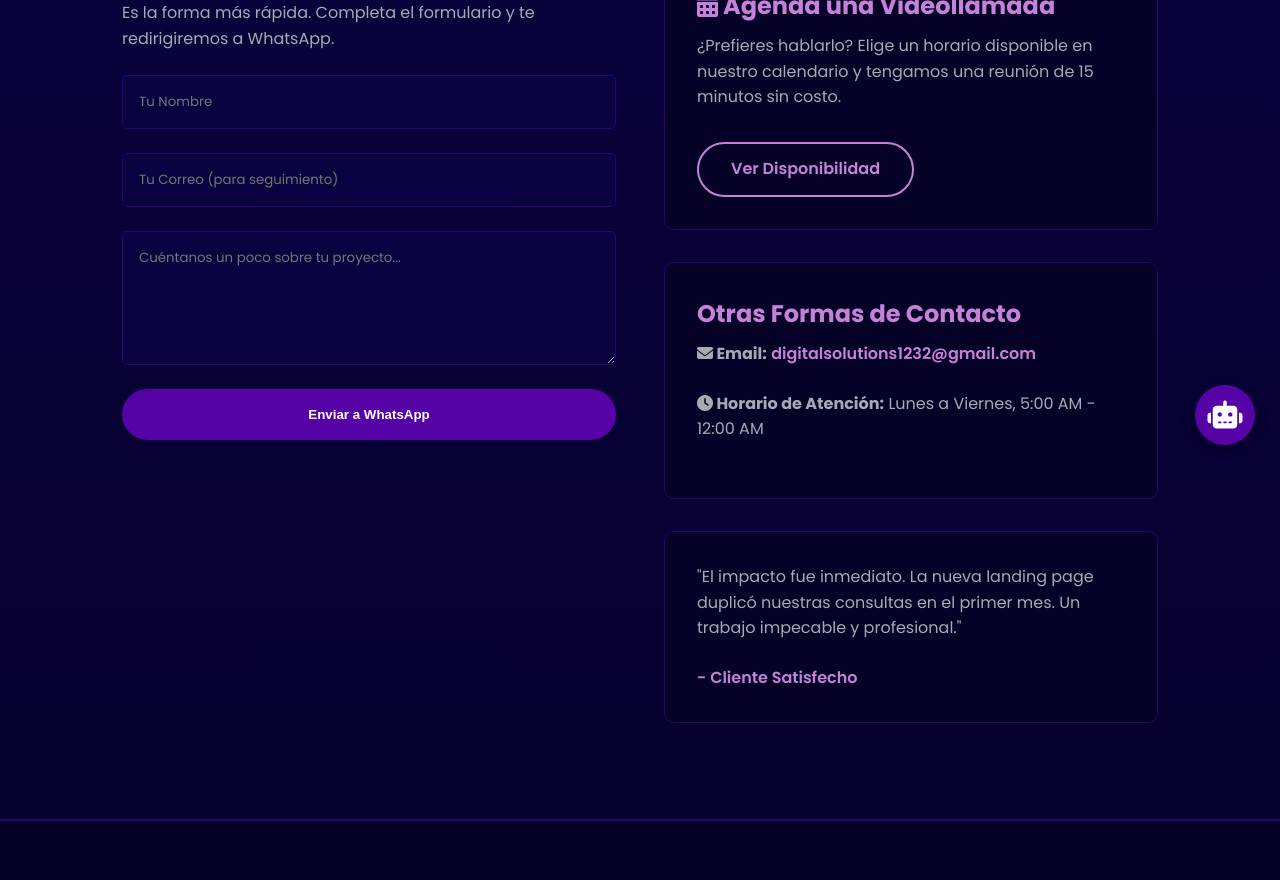
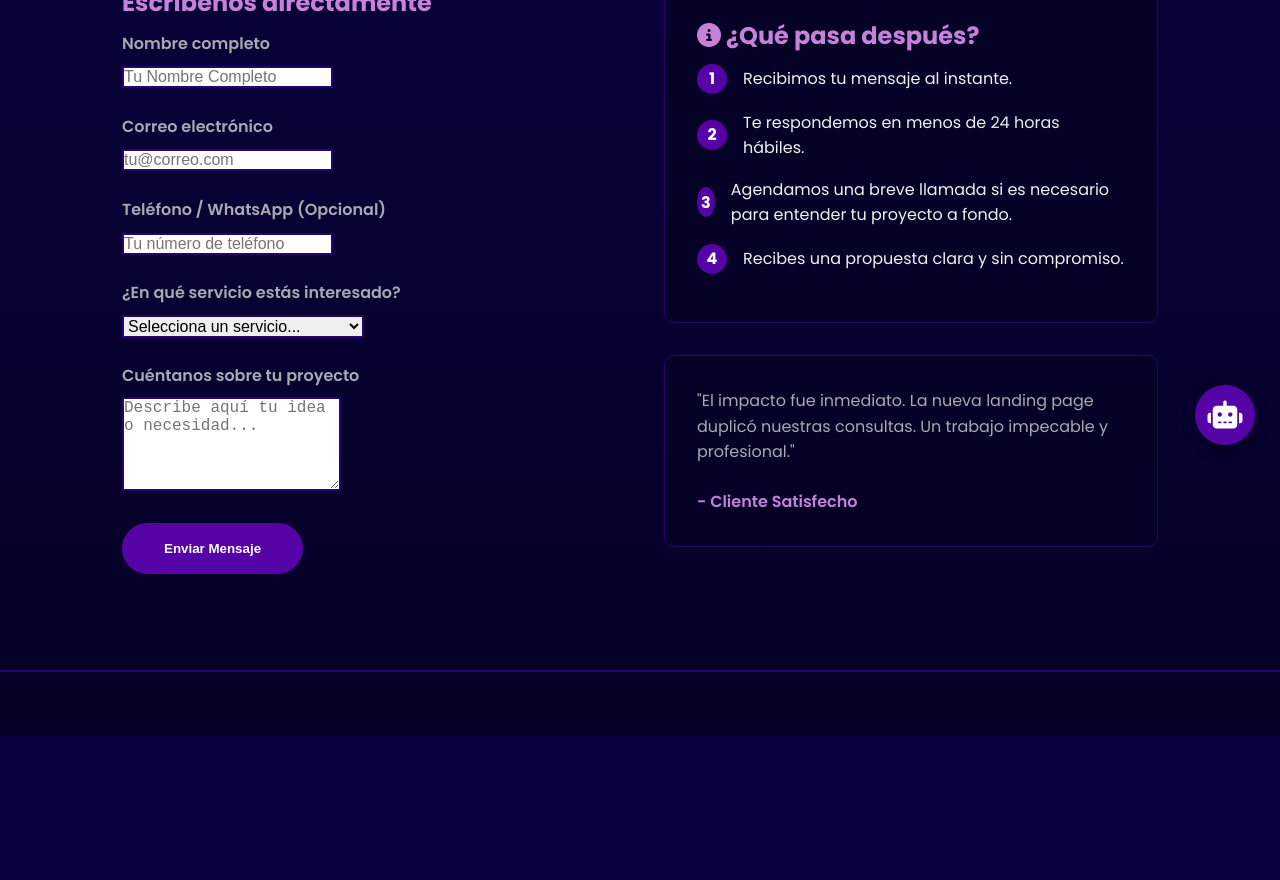
Before and after one commit to DigitalSolutions-ux/Digital-Solutions-ux, a website: page contacto.html in a window 1280 px wide. Shown: the part 330-1210 px from the top of the page. After the commit the page ends 1066 px from the top, so only its background shows below. Drawn offline with Linux system fonts and the light colour scheme.

Commit message:
Update contacto.html

```diff
--- a/contacto.html
+++ b/contacto.html
@@ -12,17 +12,13 @@
     <link rel="manifest" href="assets/favicons/site.webmanifest">
     <meta name="msapplication-TileColor" content="#5503a6">
     <meta name="theme-color" content="#0A0140">
-
     <link rel="stylesheet" href="assets/css/style.css">
     <link rel="stylesheet" href="assets/css/chatbot.css">
     <link rel="stylesheet" href="https://cdnjs.cloudflare.com/ajax/libs/font-awesome/6.5.2/css/all.min.css">
     <link href="https://fonts.googleapis.com/css2?family=Poppins:wght@300;400;600;700;800&display=swap" rel="stylesheet">
 </head>
 <body>
-    <div id="preloader">
-        <div class="spinner"></div>
-    </div>
-
+    <div id="preloader"><div class="spinner"></div></div>
     <header class="main-header">
         <nav class="main-nav container">
             <a href="index.html" class="nav-logo">Digital Solutions</a>
@@ -42,36 +38,68 @@
         <section id="contact" class="contact-section page-section">
             <div class="container">
                 <h1 class="page-title fade-in">Hablemos de tu Proyecto</h1>
-                <p class="page-subtitle fade-in">Elige la opción que prefieras. Estamos listos para escucharte.</p>
+                <p class="page-subtitle fade-in">Completa el formulario y nuestro equipo se pondrá en contacto contigo a la brevedad.</p>
 
                 <div class="contact-layout fade-in">
                     <div class="contact-form-wrapper">
-                        <h3><i class="fab fa-whatsapp"></i> Envíanos un Mensaje Directo</h3>
-                        <p>Es la forma más rápida. Completa el formulario y te redirigiremos a WhatsApp.</p>
-                        <form id="whatsapp-form" class="contact-form">
-                            <input id="wa-name" type="text" name="name" placeholder="Tu Nombre" required>
-                            <input id="wa-email" type="email" name="email" placeholder="Tu Correo (para seguimiento)" required>
-                            <textarea id="wa-message" name="message" placeholder="Cuéntanos un poco sobre tu proyecto..." rows="5" required></textarea>
-                            <button type="submit" class="cta-button">Enviar a WhatsApp</button>
+                        <h3>Escríbenos directamente</h3>
+
+                        <form name="contacto" method="POST" action="/gracias.html" data-netlify="true" netlify-honeypot="bot-field">
+
+                            <input type="hidden" name="form-name" value="contacto">
+                            <p class="hidden">
+                                <label>No llenar este campo si eres humano: <input name="bot-field"></label>
+                            </p>
+
+                            <div class="form-group">
+                                <label for="name">Nombre completo</label>
+                                <input id="name" type="text" name="name" placeholder="Tu Nombre Completo" required>
+                            </div>
+
+                            <div class="form-group">
+                                <label for="email">Correo electrónico</label>
+                                <input id="email" type="email" name="email" placeholder="tu@correo.com" required>
+                            </div>
+
+                            <div class="form-group">
+                                <label for="phone">Teléfono / WhatsApp (Opcional)</label>
+                                <input id="phone" type="tel" name="phone" placeholder="Tu número de teléfono">
+                            </div>
+
+                            <div class="form-group">
+                                <label for="service">¿En qué servicio estás interesado?</label>
+                                <select id="service" name="service" required>
+                                    <option value="" disabled selected>Selecciona un servicio...</option>
+                                    <option value="Sitio Web">Sitio Web</option>
+                                    <option value="Tarjeta Digital">Tarjeta de Presentación Digital</option>
+                                    <option value="Soporte Shopify">Soporte Shopify</option>
+                                    <option value="Automatizacion">Automatización con ManyChat</option>
+                                    <option value="Otro">Otro (describir abajo)</option>
+                                </select>
+                            </div>
+
+                            <div class="form-group">
+                                <label for="message">Cuéntanos sobre tu proyecto</label>
+                                <textarea id="message" name="message" placeholder="Describe aquí tu idea o necesidad..." rows="5" required></textarea>
+                            </div>
+
+                            <button type="submit" class="cta-button">Enviar Mensaje</button>
                         </form>
                     </div>
 
                     <div class="contact-info-wrapper">
-
                         <div class="contact-card">
-                            <h3><i class="fas fa-calendar-alt"></i> Agenda una Videollamada</h3>
-                            <p>¿Prefieres hablarlo? Elige un horario disponible en nuestro calendario y tengamos una reunión de 15 minutos sin costo.</p>
-                            <a href="https://calendly.com/" target="_blank" rel="noopener noreferrer" class="cta-button-outline">Ver Disponibilidad</a>
-                        </div>
-
-                        <div class="contact-card">
-                            <h3>Otras Formas de Contacto</h3>
-                            <p><strong><i class="fas fa-envelope"></i> Email:</strong> <a href="mailto:digitalsolutions1232@gmail.com">digitalsolutions1232@gmail.com</a></p>
-                            <p><strong><i class="fas fa-clock"></i> Horario de Atención:</strong> Lunes a Viernes, 5:00 AM - 12:00 AM</p>
+                            <h3><i class="fas fa-info-circle"></i> ¿Qué pasa después?</h3>
+                            <ul class="contact-steps">
+                                <li><span>1</span> Recibimos tu mensaje al instante.</li>
+                                <li><span>2</span> Te respondemos en menos de 24 horas hábiles.</li>
+                                <li><span>3</span> Agendamos una breve llamada si es necesario para entender tu proyecto a fondo.</li>
+                                <li><span>4</span> Recibes una propuesta clara y sin compromiso.</li>
+                            </ul>
                         </div>
 
                         <div class="contact-card testimonial-card">
-                            <p>"El impacto fue inmediato. La nueva landing page duplicó nuestras consultas en el primer mes. Un trabajo impecable y profesional."</p>
+                            <p>"El impacto fue inmediato. La nueva landing page duplicó nuestras consultas. Un trabajo impecable y profesional."</p>
                             <span class="testimonial-author">- Cliente Satisfecho</span>
                         </div>
                     </div>
@@ -81,43 +109,8 @@
     </main>
 
     <div id="chatbot-container"></div>
-
     <footer class="main-footer">
-        <div class="container footer-grid">
-            <div class="footer-column">
-                <h3 class="footer-logo">Digital Solutions</h3>
-                <p>El socio tecnológico que impulsa el crecimiento de las PYMES en México.</p>
-            </div>
-            <div class="footer-column">
-                <h4>Navegación</h4>
-                <ul>
-                    <li><a href="index.html">Inicio</a></li>
-                    <li><a href="servicios.html">Servicios</a></li>
-                    <li><a href="portafolio.html">Portafolio</a></li>
-                    <li><a href="contacto.html">Contacto</a></li>
-                </ul>
-            </div>
-            <div class="footer-column">
-                <h4>Contacto</h4>
-                <ul>
-                    <li><i class="fas fa-envelope"></i> <a href="mailto:digitalsolutions1232@gmail.com">digitalsolutions1232@gmail.com</a></li>
-                    <li><i class="fab fa-whatsapp"></i> <a href="https://wa.me/528147931498">+52 81 4793 1498</a></li>
-                    <li><i class="fas fa-map-marker-alt"></i> Tamaulipas, México</li>
-                </ul>
-            </div>
-            <div class="footer-column">
-                <h4>Síguenos</h4>
-                <div class="social-icons">
-                    <a href="https://www.tiktok.com/@digitalsolutions__?_t=ZS-8xa2dCJZ3qL&_r=1" target="_blank" rel="noopener noreferrer" aria-label="TikTok"><i class="fab fa-tiktok"></i></a>
-                    <a href="https://www.instagram.com/digitalsolutions_tam?igsh=bjR1c2N4dmdldnpo" target="_blank" rel="noopener noreferrer" aria-label="Instagram"><i class="fab fa-instagram"></i></a>
-                    <a href="https://www.facebook.com/share/19HBvUXo71/?mibextid=wwXIfr" target="_blank" rel="noopener noreferrer" aria-label="Facebook"><i class="fab fa-facebook"></i></a>
-                </div>
-            </div>
-        </div>
-        <div class="footer-bottom">
-            <p>&copy; 2025 Digital Solutions. Todos los derechos reservados.</p>
-        </div>
-    </footer>
+        </footer>
 
     <script src="assets/js/main.js"></script>
     <script src="assets/js/chatbot.js"></script>
```
